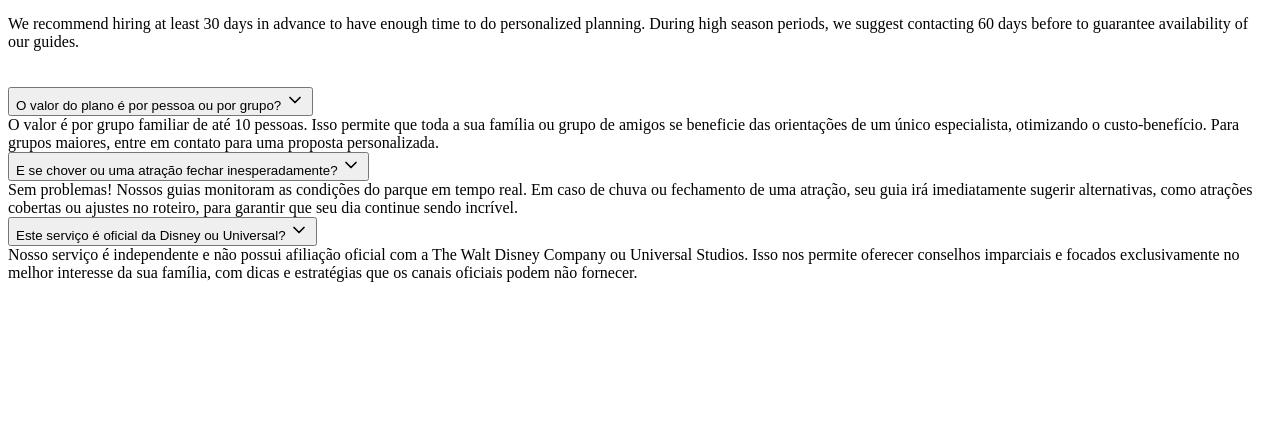
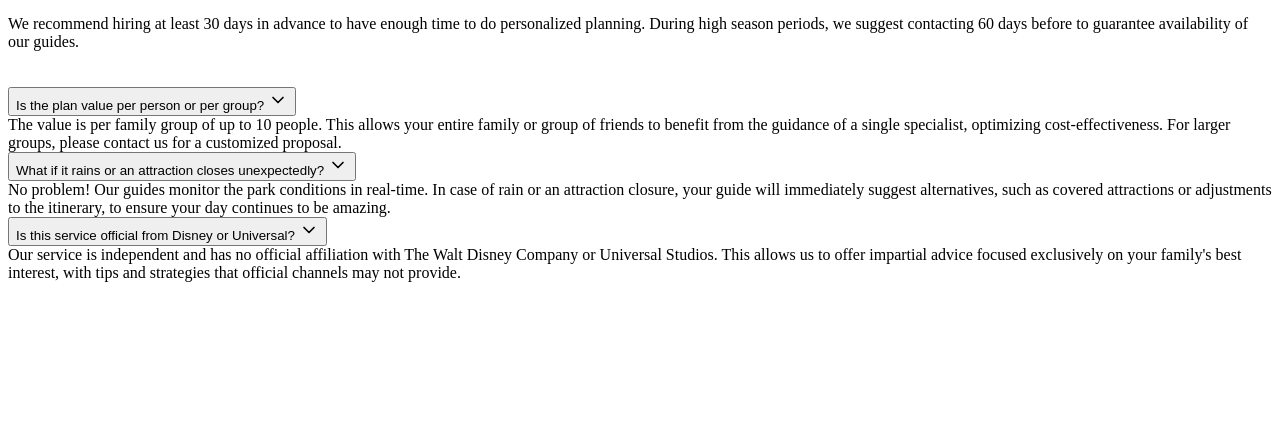
Before and after one commit to Matheusmaf1806/vpoexperience, a website: page public/index.html in a window 1280 px wide. Shown: the part 8634-9075 px from the top of the page. Drawn offline with nearby package versions, Linux system fonts and the light colour scheme; no server answers; a web font is replaced by a local one.

Commit message:
Update index.html

```diff
--- a/public/index.html
+++ b/public/index.html
@@ -462,34 +462,34 @@
                     </div>
                         <div class="accordion-item">
                             <button class="accordion-trigger">
-                          <span data-i18n="faq.question4">O valor do plano é por pessoa ou por grupo?</span>
+                              <span data-i18n="faq.question4">Is the plan value per person or per group?</span>
                               <i data-lucide="chevron-down" class="accordion-icon" width="20" height="20"></i>
                             </button>
                             <div class="accordion-content">
                               <div class="accordion-content-inner" data-i18n="faq.answer4">
-                            O valor é por grupo familiar de até 10 pessoas. Isso permite que toda a sua família ou grupo de amigos se beneficie das orientações de um único especialista, otimizando o custo-benefício. Para grupos maiores, entre em contato para uma proposta personalizada.
+                                The value is per family group of up to 10 people. This allows your entire family or group of friends to benefit from the guidance of a single specialist, optimizing cost-effectiveness. For larger groups, please contact us for a customized proposal.
                               </div>
                             </div>
                         </div>
                         <div class="accordion-item">
                             <button class="accordion-trigger">
-                          <span data-i18n="faq.question5">E se chover ou uma atração fechar inesperadamente?</span>
+                                <span data-i18n="faq.question5">What if it rains or an attraction closes unexpectedly?</span>
                                 <i data-lucide="chevron-down" class="accordion-icon" width="20" height="20"></i>
                             </button>
                             <div class="accordion-content">
                                 <div class="accordion-content-inner" data-i18n="faq.answer5">
-                            Sem problemas! Nossos guias monitoram as condições do parque em tempo real. Em caso de chuva ou fechamento de uma atração, seu guia irá imediatamente sugerir alternativas, como atrações cobertas ou ajustes no roteiro, para garantir que seu dia continue sendo incrível.
+                                No problem! Our guides monitor the park conditions in real-time. In case of rain or an attraction closure, your guide will immediately suggest alternatives, such as covered attractions or adjustments to the itinerary, to ensure your day continues to be amazing.
                                 </div>
                             </div>
                         </div>
                         <div class="accordion-item">
                             <button class="accordion-trigger">
-                          <span data-i18n="faq.question6">Este serviço é oficial da Disney ou Universal?</span>
+                                <span data-i18n="faq.question6">Is this service official from Disney or Universal?</span>
                                 <i data-lucide="chevron-down" class="accordion-icon" width="20" height="20"></i>
                             </button>
                             <div class="accordion-content">
                                 <div class="accordion-content-inner" data-i18n="faq.answer6">
-                            Nosso serviço é independente e não possui afiliação oficial com a The Walt Disney Company ou Universal Studios. Isso nos permite oferecer conselhos imparciais e focados exclusivamente no melhor interesse da sua família, com dicas e estratégias que os canais oficiais podem não fornecer.
+                                Our service is independent and has no official affiliation with The Walt Disney Company or Universal Studios. This allows us to offer impartial advice focused exclusively on your family's best interest, with tips and strategies that official channels may not provide.
                                 </div>
                             </div>
                         </div>
```
Lines whose indentation alone changed are shown as unchanged.
